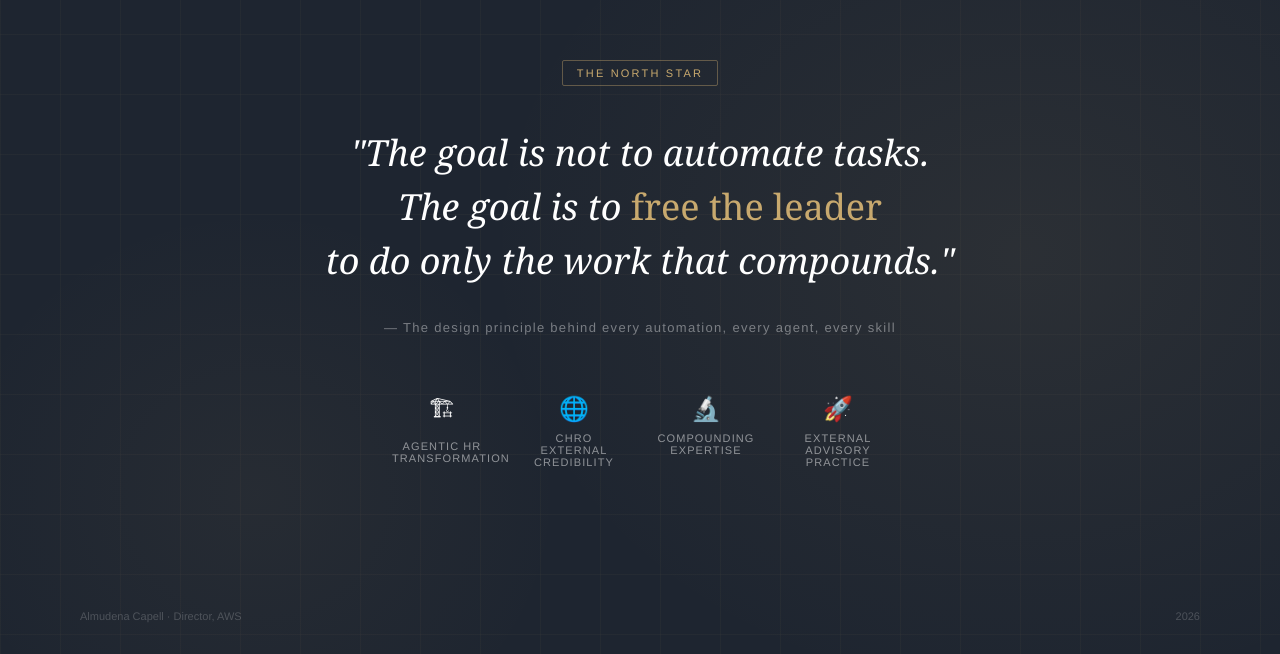
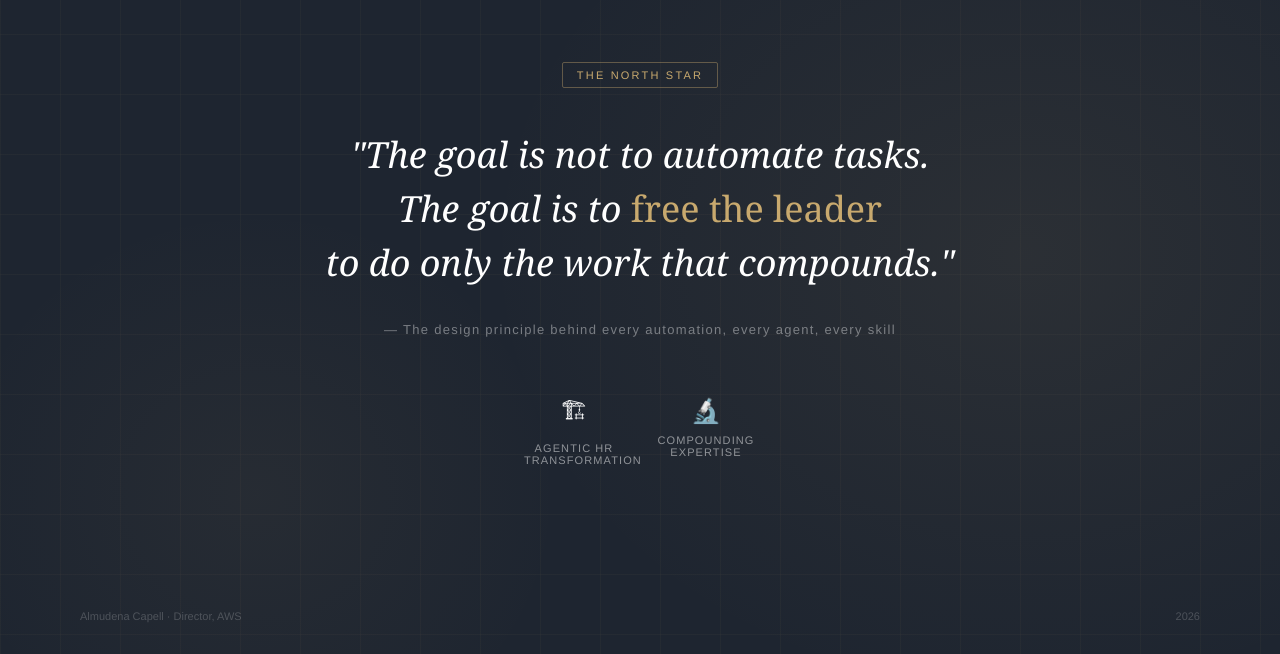
Before and after one commit to almudenacapell-oss/ai-chief-of-staff, a plain HTML site: page index.html in a window 1280 px wide. Shown: the part 7376-8030 px from the top of the page. Drawn offline with Linux system fonts and the light colour scheme.

Commit message:
Remove CHRO External Credibility and External Advisory Practice pillars

```diff
--- a/index.html
+++ b/index.html
@@ -1197,16 +1197,8 @@
         <span class="pillar-label">Agentic HR Transformation</span>
       </div>
       <div class="pillar">
-        <span class="pillar-icon">🌐</span>
-        <span class="pillar-label">CHRO External Credibility</span>
-      </div>
-      <div class="pillar">
         <span class="pillar-icon">🔬</span>
         <span class="pillar-label">Compounding Expertise</span>
-      </div>
-      <div class="pillar">
-        <span class="pillar-icon">🚀</span>
-        <span class="pillar-label">External Advisory Practice</span>
       </div>
     </div>
   </div>
```
